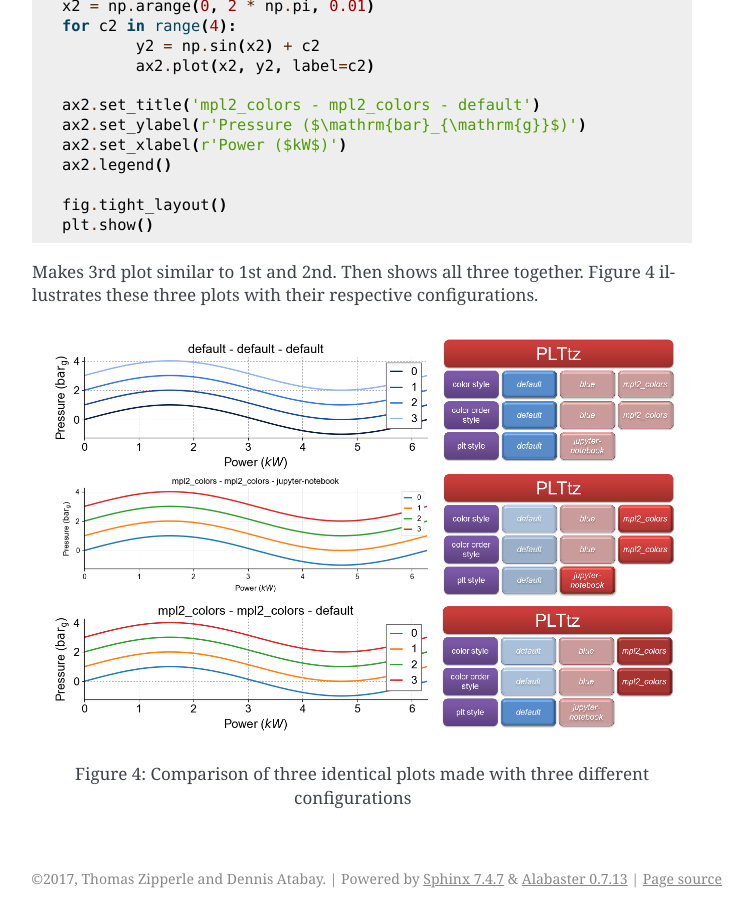
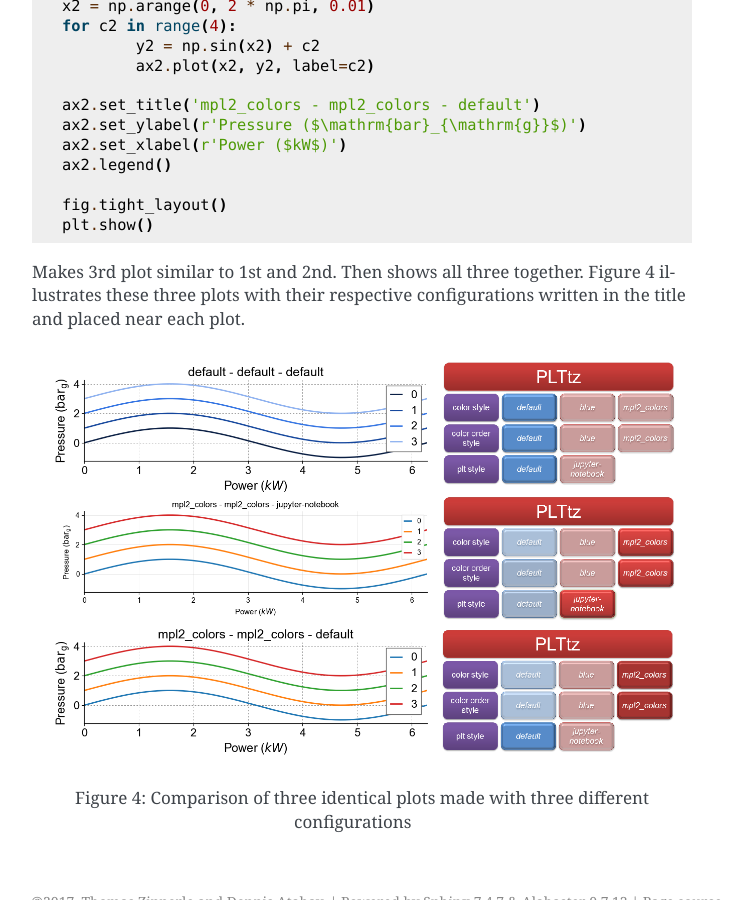
Before and after one commit to tzipperle/mplstyle, a Sphinx documentation site: the page built from docs/use.rst, in a window 1280 px wide and 900 px high, scrolled down 2667 px. Shown: the whole window, without its empty margins (388-1141 px from the left). Built offline with Sphinx 7.4.7, drawn with Linux system fonts in a browser that asks for light colours.

Commit message:
Update use.rst

```diff
--- a/docs/use.rst
+++ b/docs/use.rst
@@ -127,7 +127,7 @@ Starts work with 3rd plot by changing only **plt_style** setting. According to i
 	fig.tight_layout()
 	plt.show()
 
-Makes 3rd plot similar to 1st and 2nd. Then shows all three together. Figure 4 illustrates these three plots with their respective configurations.
+Makes 3rd plot similar to 1st and 2nd. Then shows all three together. Figure 4 illustrates these three plots with their respective configurations written in the title and placed near each plot.
 
 .. figure:: img/select_style2.png
    :width: 100%
```
